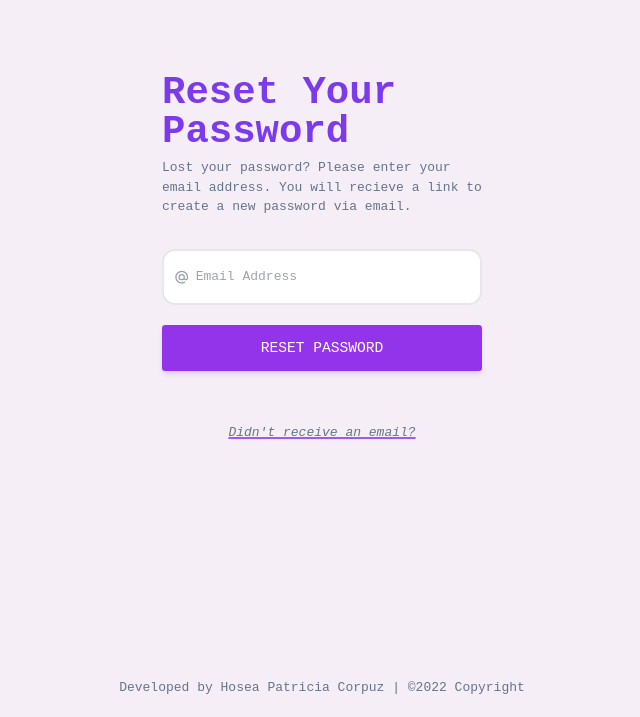
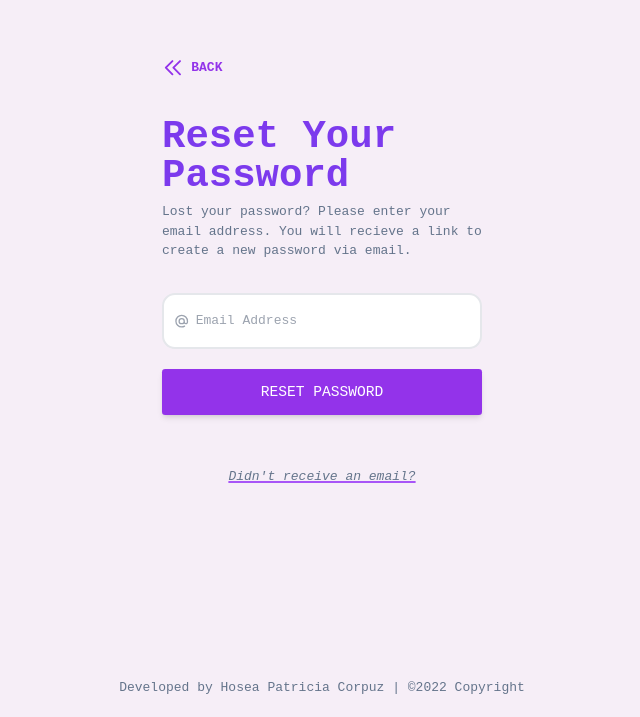
Before and after one commit to seya101/login-web-app-2, a Nuxt app: page /resetPassword in a window 1280 px wide. Shown: the part 142-859 px from the top of the page, without its empty margins (318-958 px from the left). Built offline with nearby package versions, Linux system fonts and the light colour scheme.

Commit message:
update UI of resetpassword page

```diff
--- a/pages/resetPassword.vue
+++ b/pages/resetPassword.vue
@@ -1,6 +1,12 @@
 <template>
     <section class="min-h-screen flex items-center justify-center">
             <div class="w-3/12">
+            <div>
+                <NuxtLink to="./" class="bg-transparent font-bold my-10 inline-flex items-center text-purple-600 animate-bounce">
+                    <svg class="w-7 h-7 " fill="none" stroke="currentColor" viewBox="0 0 24 24" xmlns="http://www.w3.org/2000/svg"><path stroke-linecap="round" stroke-linejoin="round" stroke-width="2" d="M11 19l-7-7 7-7m8 14l-7-7 7-7"></path></svg>
+                    <span class="px-2">BACK</span>
+                </NuxtLink>
+            </div>
                 <form>
                 <div class="mb-10">
                     <h1 class="text-violet-600 text-5xl font-extrabold mb-2">Reset Your Password</h1>
```
